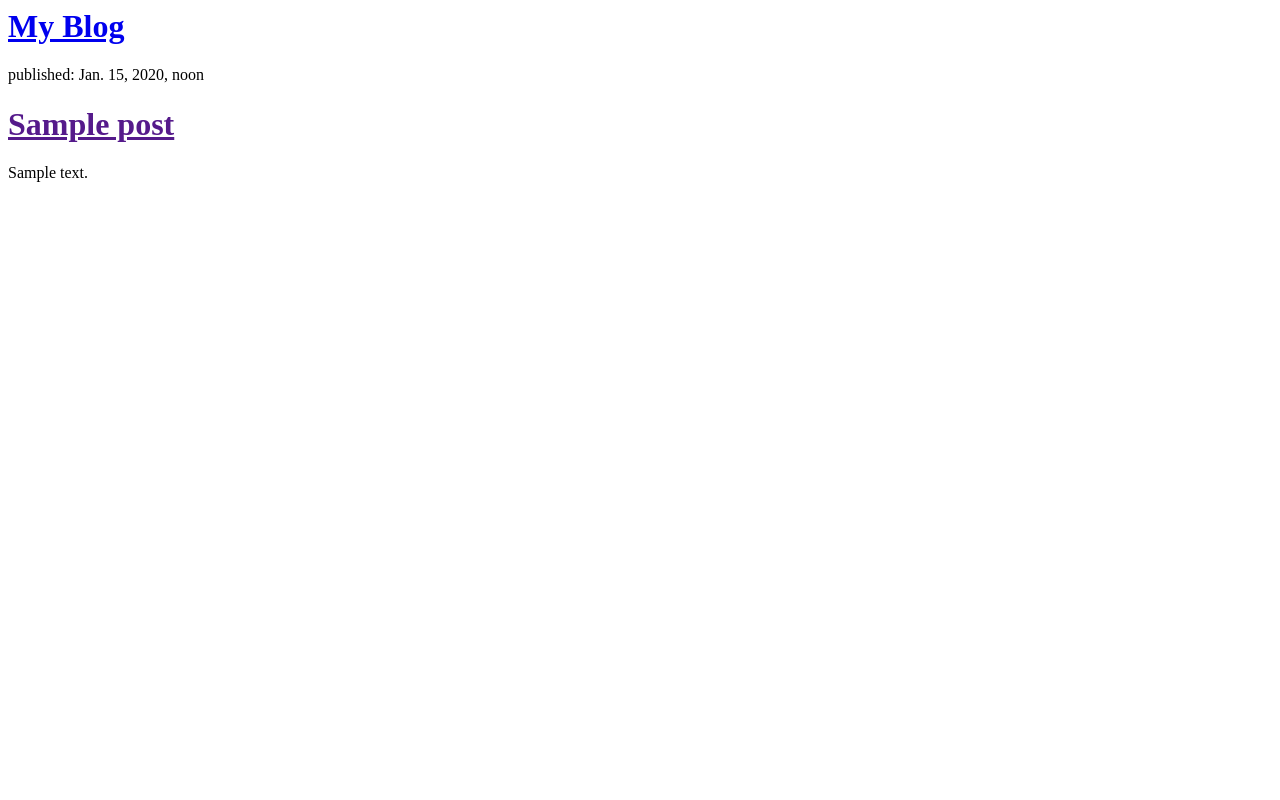
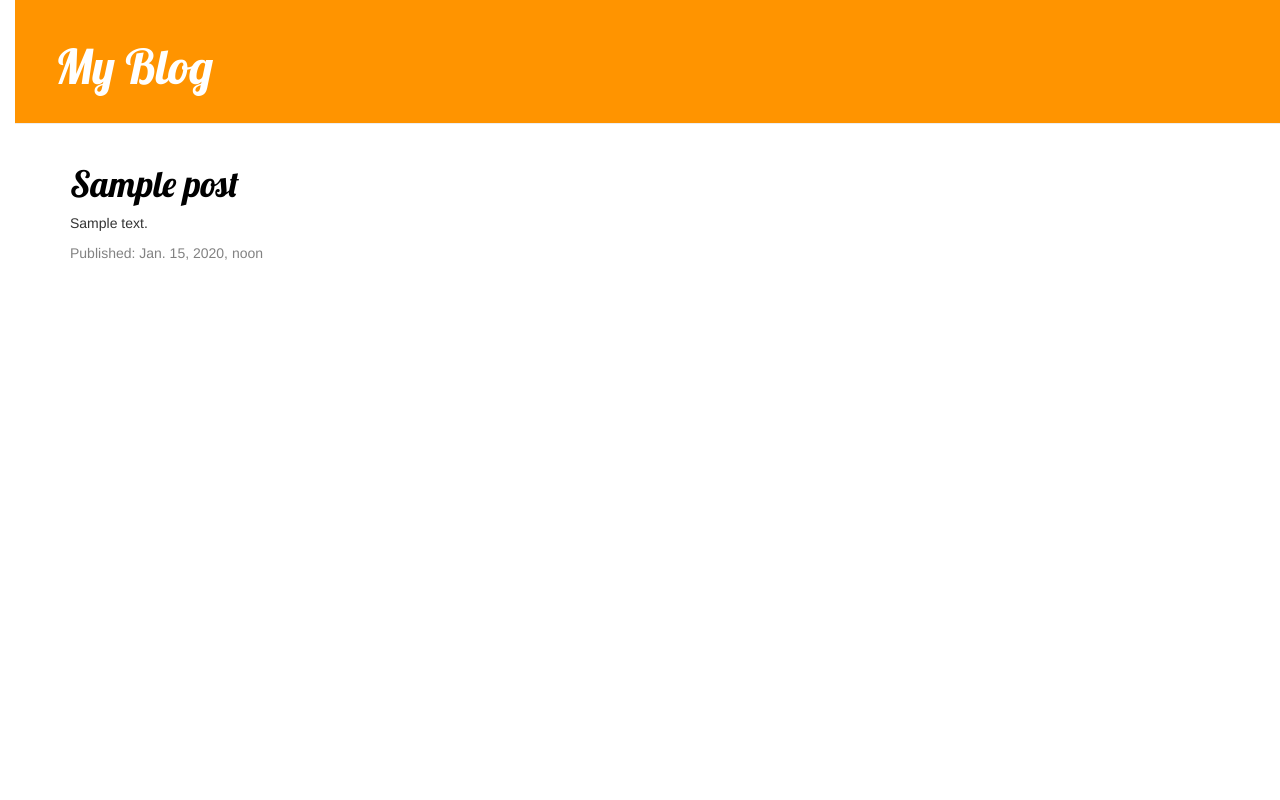
Before and after one commit to ko05/my-first-blog, a Django app: template blog/templates/blog/post_list.html in a window 1280 px wide. Run offline with Django 3.2, Linux system fonts and the light colour scheme; the template is opened without the code that fills it: values that come from a table or form of the project are taken from there, others are empty; tables that the repository leaves empty hold one stand-in row (values such as "Sample post"); some libraries are stand-ins or nearby versions.

Commit message:
Modified templates to display posts from database.

```diff
--- /dev/null
+++ b/blog/static/css/blog.css
@@ -0,0 +1,55 @@
+h1 a {
+    color: #FCA205;
+    font-family: 'Lobster';
+}
+
+body {
+    padding-left: 15px;
+}
+
+.page-header {
+    background-color: #ff9400;
+    margin-top: 0;
+    padding: 20px 20px 20px 40px;
+}
+
+.page-header h1, .page-header h1 a, .page-header h1 a:visited, .page-header h1 a:active {
+    color: #ffffff;
+    font-size: 36pt;
+    text-decoration: none;
+}
+
+.content {
+    margin-left: 40px;
+}
+
+h1, h2, h3, h4 {
+    font-family: 'Lobster', cursive;
+}
+
+.date {
+    color: #828282;
+}
+
+.save {
+    float: right;
+}
+
+.post-form textarea, .post-form input {
+    width: 100%;
+}
+
+.top-menu, .top-menu:hover, .top-menu:visited {
+    color: #ffffff;
+    float: right;
+    font-size: 26pt;
+    margin-right: 20px;
+}
+
+.post {
+    margin-bottom: 70px;
+}
+
+.post h1 a, .post h1 a:visited {
+    color: #000000;
+}
--- a/blog/templates/blog/post_list.html
+++ b/blog/templates/blog/post_list.html
@@ -1,22 +1,36 @@
+{% load staticfiles %}
+
 <html>
 
     <head>
         <title>My blog</title>
+        <link rel="stylesheet" href="//maxcdn.bootstrapcdn.com/bootstrap/3.2.0/css/bootstrap.min.css">
+        <link rel="stylesheet" href="//maxcdn.bootstrapcdn.com/bootstrap/3.2.0/css/bootstrap-theme.min.css">
+        <link rel="stylesheet" href="{% static 'css/blog.css' %}">
+        <link href="//fonts.googleapis.com/css?family=Lobster&subset=latin,latin-ext" rel="stylesheet" type="text/css">
     </head>
 
     <body>
 
-        <div>
+        <div class="page-header">
             <h1><a href="/">My Blog</a></h1>
         </div>
 
-        {% for post in posts %}
-            <div>
-                <p>published: {{ post.published_date }}</p>
-                <h1><a href="">{{ post.title }}</a></h1>
-                <p>{{ post.text|linebreaksbr }}</p>
+        <div class="content container">
+            <div class="row">
+                <div class="col-md-8">
+                    {% for post in posts %}
+                        <div class="post">
+                            <h1><a href="">{{ post.title }}</a></h1>
+                            <p>{{ post.text|linebreaksbr }}</p>
+                            <div class="date">
+                                <p>Published: {{ post.published_date }}</p>
+                            </div>
+                        </div>
+                    {% endfor %}
+                </div>
             </div>
-        {% endfor %}
+        </div>
 
     </body>
 
```
